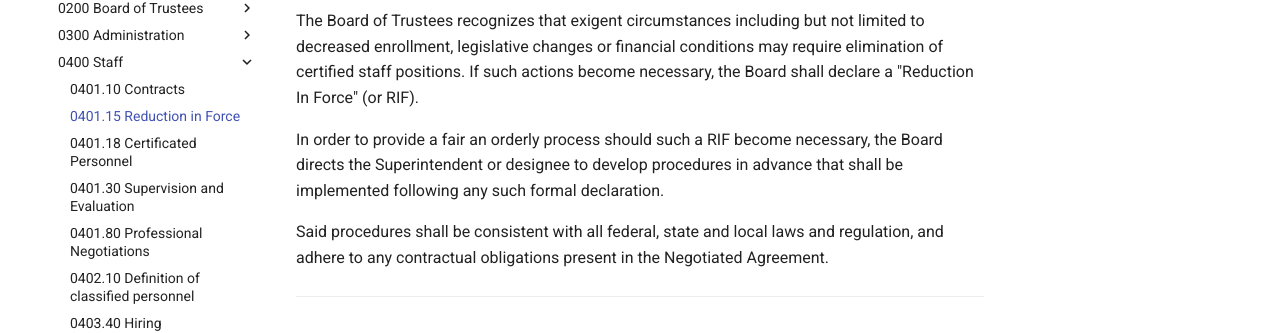
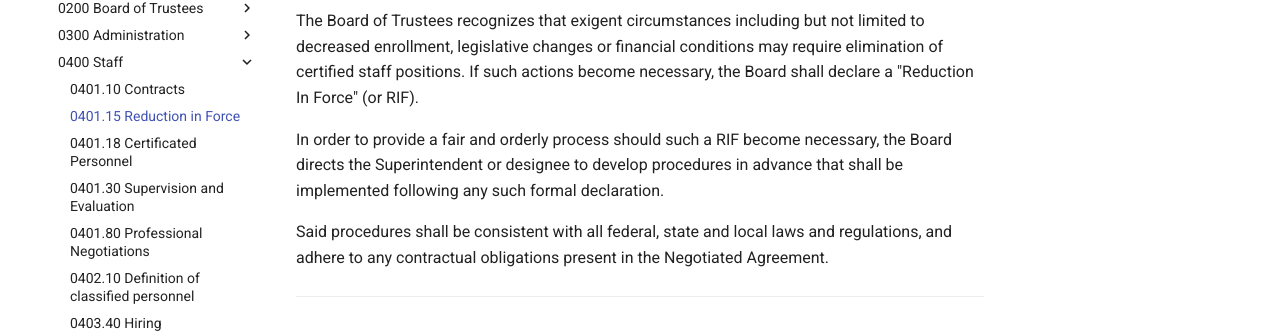
Before and after one commit to westada/section-400-hr-policy-review, an MkDocs documentation site: the page built from docs/policies/0400-Staff/0401.15.md, in a window 1280 px wide. Shown: the part 229-562 px from the top of the page. Built offline with MkDocs 1.6.1 and Material for MkDocs 9.7.7, drawn with Linux system fonts in a browser that asks for light colours.

```diff
--- a/docs/policies/0400-Staff/0401.15.md
+++ b/docs/policies/0400-Staff/0401.15.md
@@ -8,6 +8,6 @@ kind: Policy
 
 The Board of Trustees recognizes that exigent circumstances including but not limited to decreased enrollment, legislative changes or financial conditions may require elimination of certified staff positions.  If such actions become necessary, the Board shall declare a "Reduction In Force" (or RIF).
 
-In order to provide a fair an orderly process should such a RIF become necessary, the Board directs the Superintendent or designee to develop procedures in advance that shall be implemented following any such formal declaration.
+In order to provide a fair and orderly process should such a RIF become necessary, the Board directs the Superintendent or designee to develop procedures in advance that shall be implemented following any such formal declaration.
 
-Said procedures shall be consistent with all federal, state and local laws and regulation, and adhere to any contractual obligations present in the Negotiated Agreement.
+Said procedures shall be consistent with all federal, state and local laws and regulations, and adhere to any contractual obligations present in the Negotiated Agreement.
```
Also changed, not shown: docs/regulations/0400-Staff/0403.80-AR-05.md (+1 -1 lines).
